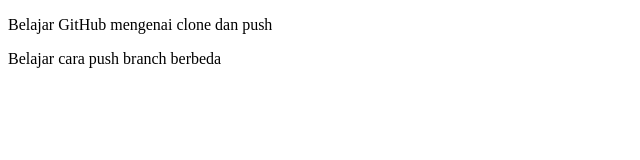
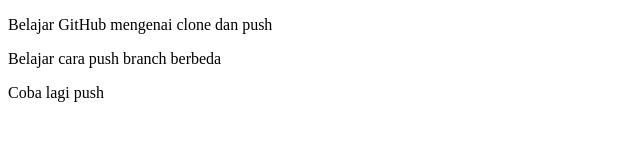
Before and after one commit to CristianJonathan/belajar-niomic, a plain HTML site: page index.html in a window 1280 px wide. Shown: the whole page, without its empty margins (0-640 px from the left). Drawn offline with Linux system fonts and the light colour scheme.

Commit message:
menambahkan paragraf coba lagi push

```diff
--- a/index.html
+++ b/index.html
@@ -6,5 +6,6 @@
   <body>
     <p>Belajar GitHub mengenai clone dan push</p>
     <p>Belajar cara push branch berbeda</p>
+    <p>Coba lagi push</p>
   </body>
 </html>
```
